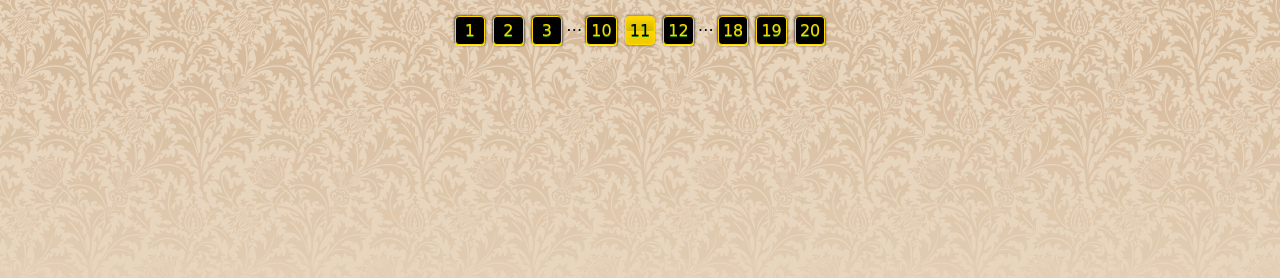
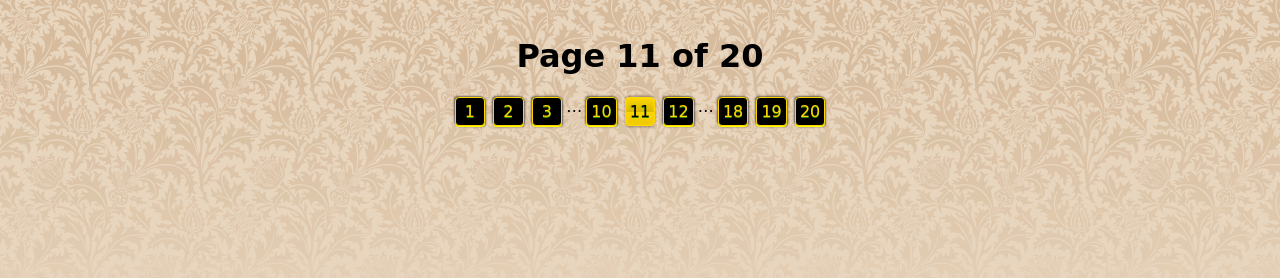
Before and after one commit to Alhadis/Pagination, a plain HTML site: page demos/index.htm in a window 1280 px wide. Drawn offline with Linux system fonts and the light colour scheme.

Commit message:
Add support for running callbacks when changing pages

```diff
--- a/demos/index.htm
+++ b/demos/index.htm
@@ -10,6 +10,7 @@
 
 
 <body>
+	<h1></h1>
 	<div id="pager"></div>
 
 	<script src="../src/helpers.js"></script>
@@ -17,9 +18,12 @@
 	<script>
 		"use strict";
 
+		let h1    = document.querySelector("h1");
 		let el    = document.getElementById("pager");
 		let pager = new Pagination(el, {
-
+			onChange: function(index){
+				h1.textContent = "Page " + (index+1) + " of " + this.length;
+			}
 		});
 	</script>
 </body>
--- a/src/pagination.js
+++ b/src/pagination.js
@@ -10,6 +10,7 @@
 		this.links          = [];
 
 		this.el             = el;
+		this.onChange       = options.onChange;
 		this.linkTemplate   = options.linkTemplate;
 		this.clipTemplate   = options.clipTemplate || "&hellip;";
 		this.activeClass    = options.activeClass  || "active";
@@ -273,6 +274,11 @@
 		else if(input >= l) input = l - 1;
 
 		if(input !== this._active){
+
+			/** If there's an onChange callback provided, run it. Bail if it returns false. */
+			if("function" === typeof this.onChange && false === this.onChange(input, this._active))
+				return;
+
 			this._active = input;
 			this.rebuild();
 		}
```
